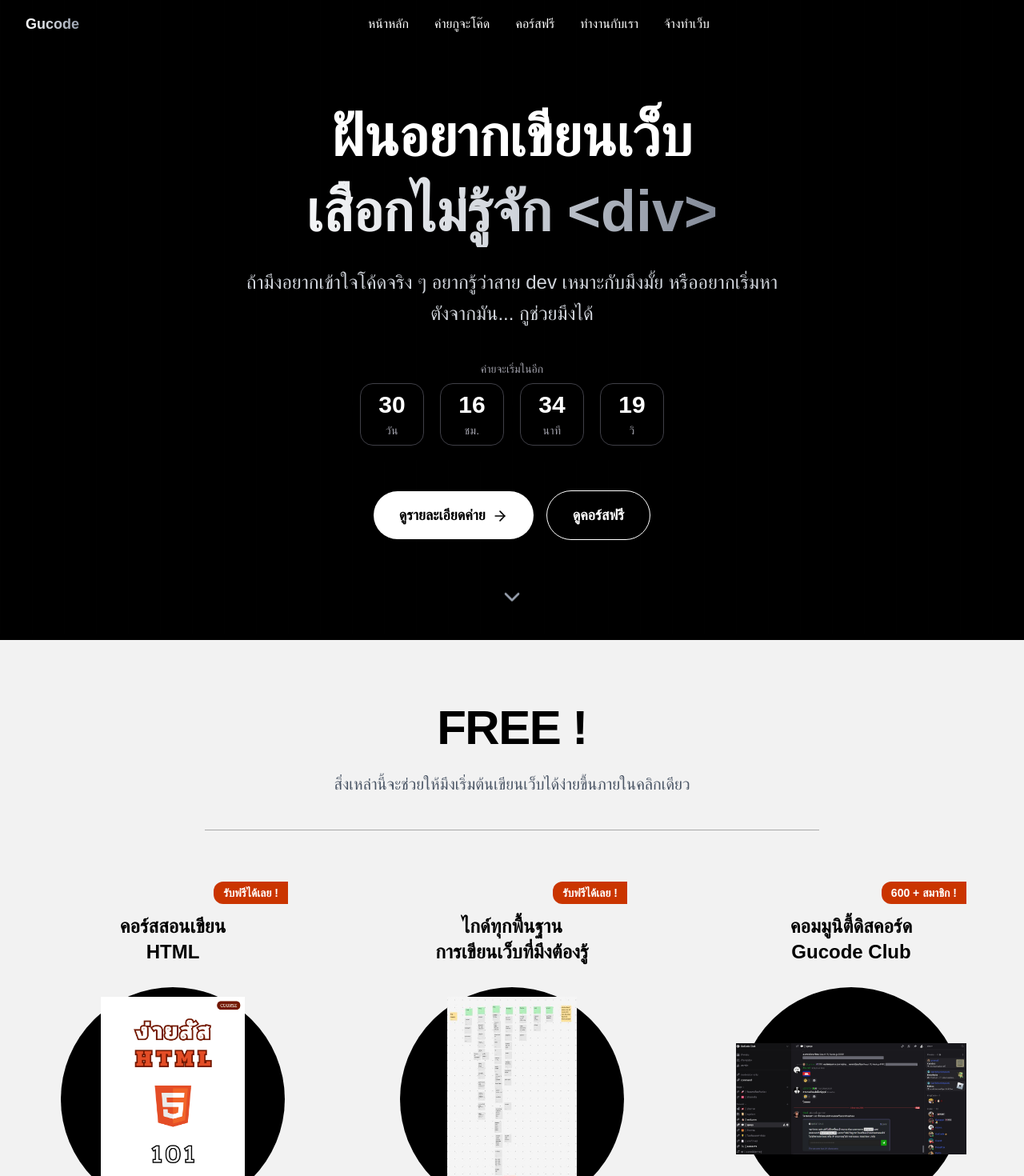
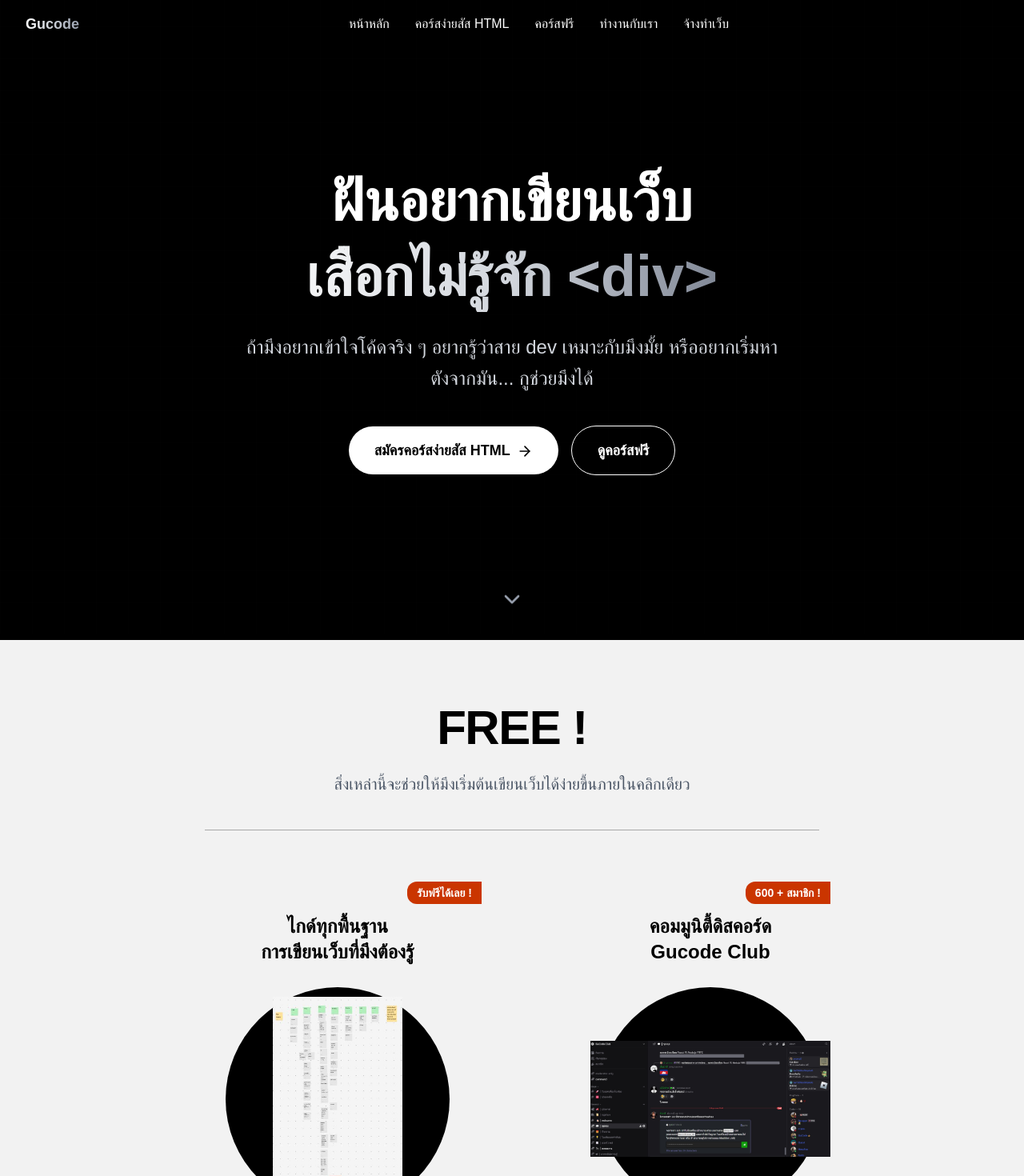
Before and after one commit to Stepreneur/gucode, a Next.js app: page / in a window 1280 px wide. Shown: the top 1470 px of the page at 80% size. Built offline with nearby package versions, Linux system fonts and the light colour scheme.

Commit message:
easy sus html

```diff
--- a/src/app/page.js
+++ b/src/app/page.js
@@ -75,13 +75,17 @@
       กูช่วยมึงได้
     </p>
 
+      {/*
+
     <Countdown />
+
+       */}
 
     {/* CTA Buttons */}
     <div className="flex flex-col sm:flex-row gap-4 justify-center items-center">
-      <Link href="#camp">
+      <Link href="#last">
         <button className="bg-white text-black px-8 py-4 rounded-full font-semibold text-lg hover:bg-gray-200 transform hover:scale-105 transition-all duration-300 hover:shadow-2xl group">
-          ดูรายละเอียดค่าย
+            สมัครคอร์สง่ายสัส HTML
           <ArrowRight className="inline ml-2 group-hover:translate-x-1 transition-transform duration-300" size={20} />
         </button>
       </Link>
@@ -117,8 +121,8 @@
 
    </div>
 
-   <div className="grid grid-cols-1 md:grid-cols-2 lg:grid-cols-3 gap-14 mb-16">
-     {/* Free Course */}
+   <div className="gap-14 mb-16 flex flex-col md:flex-row items-center justify-center">
+     {/* Free Course
      <div className='flex justify-center flex-col'>
       <div className='self-end mr-10 mb-3 bg-orange-700 py-1 px-3 rounded-l-xl text-sm text-white font-bold'>รับฟรีได้เลย !</div>
         <h3 className="text-2xl font-bold self-center text-center">คอร์สสอนเขียน <span className='block'>HTML</span></h3>
@@ -133,6 +137,7 @@
                 รับคอร์ส
         </Link>
      </div>
+     */}
 
 
      {/* Free Resources */}
@@ -197,8 +202,9 @@
   </div>
 </section>
 
-{/* Course Details */}
+{/* Course Details
 <CourseSection />
+*/}
 
 
       {/* Testimonials */}
@@ -227,17 +233,17 @@
         </div>
       </section>
 {/* CTA หลัง Testimonials */}
-<section className="py-16 px-6 bg-black text-white text-center h-200">
+<section id='last' className="py-16 px-6 bg-black text-white text-center h-200">
   <h2 className="text-3xl md:text-4xl font-bold mb-6">ถ้ามึงพร้อมเอาจริงเอาจังแล้ว</h2>
   <p className="text-gray-400 text-lg md:text-xl mb-10">
-    สมัครค่ายกุ หรือดูคอร์สทั้งหมดที่กูเปิดสอน
+    สมัครคอร์สกุ หรือดูคอร์สทั้งหมดที่กูเปิดสอน
   </p>
   <div className="flex flex-col sm:flex-row justify-center gap-4">
     <Link
       href="https://forms.gle/GFFoeQCcSKWPgBQV8"
       className="bg-white text-black px-8 py-4 rounded-full font-semibold text-lg hover:bg-gray-200 transform hover:scale-105 transition-all duration-300 hover:shadow-xl"
     >
-      สมัครเวิร์คช็อป
+      สมัครคอร์สง่ายสัส HTML
     </Link>
     <Link
       href="#free"
--- a/src/components/Navbar.js
+++ b/src/components/Navbar.js
@@ -26,7 +26,7 @@
           {/* Desktop Menu */}
           <div className="hidden md:flex items-center space-x-8">
             <Link href="/#hero" className="text-white hover:text-gray-300 transition-colors duration-200">หน้าหลัก</Link>
-            <Link href="#camp" className="text-white hover:text-gray-300 transition-colors duration-200">ค่ายกูจะโค๊ด</Link>
+            <Link href="#last" className="text-white hover:text-gray-300 transition-colors duration-200">คอร์สง่ายสัส HTML</Link>
 
 
             <div className="relative group">
```
